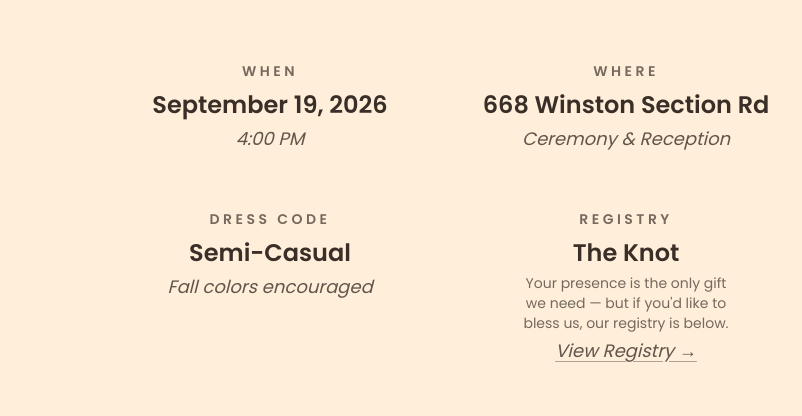
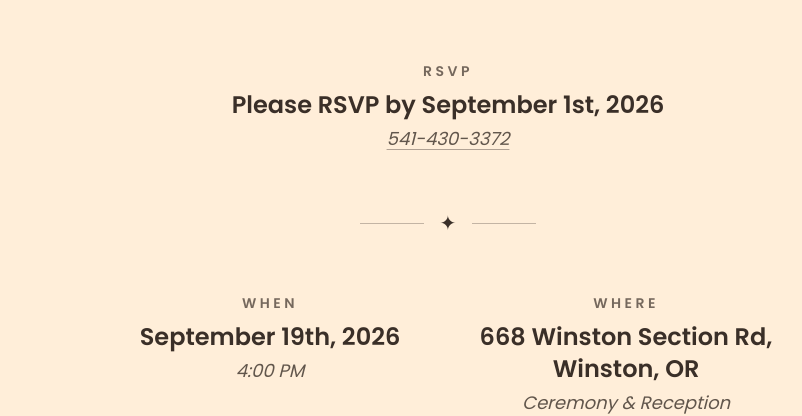
Before and after one commit to Lukas1h/lukashahnart, a Next.js app: page /wedding in a window 1280 px wide. Shown: the part 395-811 px from the top of the page, without its empty margins (192-994 px from the left). Built offline with nearby package versions, Linux system fonts and the light colour scheme; a web font is replaced by a local one.

Commit message:
more details.

```diff
--- a/app/wedding/page.tsx
+++ b/app/wedding/page.tsx
@@ -10,12 +10,33 @@ export default function WeddingPage() {
           <span className="h-px w-16 bg-[#3a2f28]/30" />
         </div>
 
+        <div className="mb-14">
+          <p className="uppercase tracking-[0.25em] text-sm font-semibold text-[#3a2f28]/70">
+            RSVP
+          </p>
+          <p className="text-2xl font-semibold mt-2">
+            Please RSVP by September 1st, 2026
+          </p>
+          <a
+            href="tel:5414303372"
+            className="italic text-lg mt-1 inline-block text-[#3a2f28]/80 underline underline-offset-4 decoration-[#3a2f28]/40 hover:text-[#3a2f28] transition"
+          >
+            541-430-3372
+          </a>
+        </div>
+
+        <div className="flex items-center justify-center gap-4 mb-14">
+          <span className="h-px w-16 bg-[#3a2f28]/30" />
+          <span className="text-xl">✦</span>
+          <span className="h-px w-16 bg-[#3a2f28]/30" />
+        </div>
+
         <div className="grid grid-cols-1 sm:grid-cols-2 gap-x-10 gap-y-14 max-w-2xl mx-auto">
           <div>
             <p className="uppercase tracking-[0.25em] text-sm font-semibold text-[#3a2f28]/70">
               When
             </p>
-            <p className="text-2xl font-semibold mt-2">September 19, 2026</p>
+            <p className="text-2xl font-semibold mt-2">September 19th, 2026</p>
             <p className="italic text-lg mt-1 text-[#3a2f28]/80">4:00 PM</p>
           </div>
 
@@ -23,7 +44,7 @@ export default function WeddingPage() {
             <p className="uppercase tracking-[0.25em] text-sm font-semibold text-[#3a2f28]/70">
               Where
             </p>
-            <p className="text-2xl font-semibold mt-2">668 Winston Section Rd</p>
+            <p className="text-2xl font-semibold mt-2">668 Winston Section Rd, Winston, OR</p>
             <p className="italic text-lg mt-1 text-[#3a2f28]/80">Ceremony & Reception</p>
           </div>
 
```
